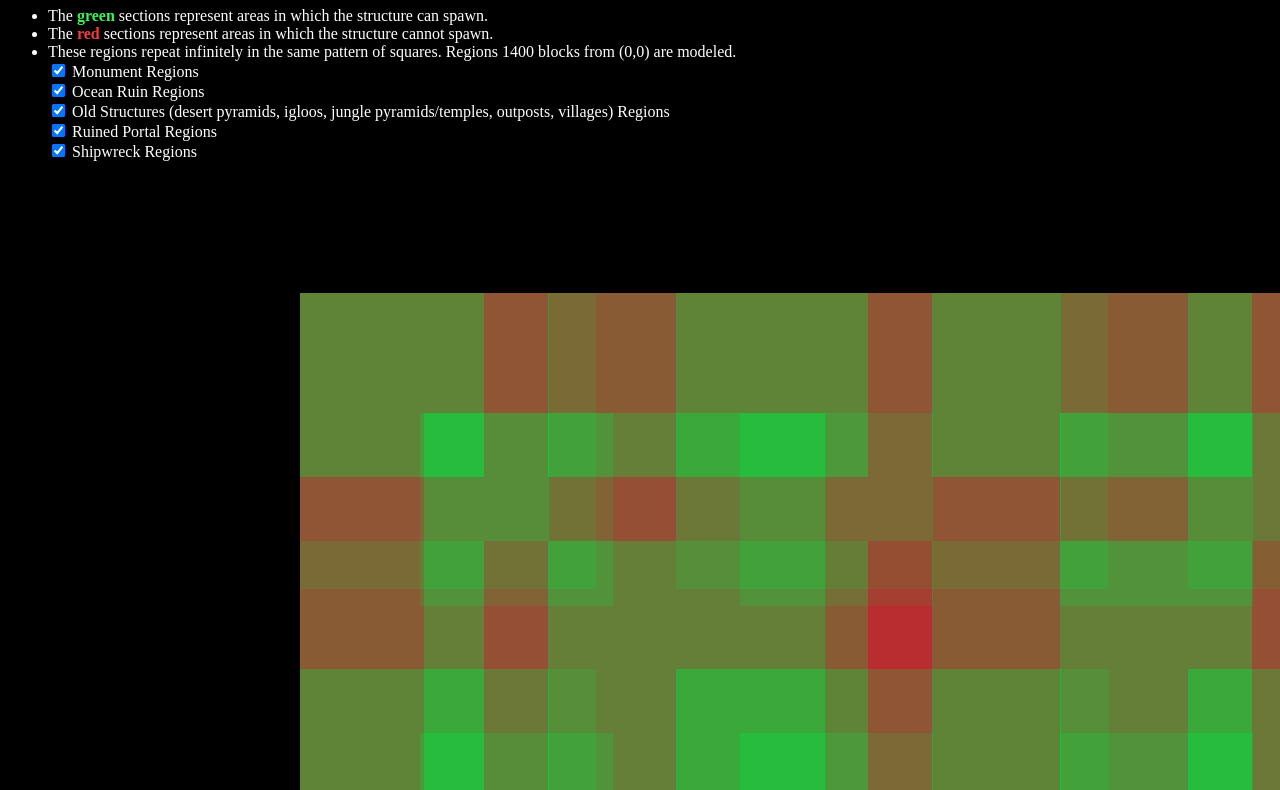
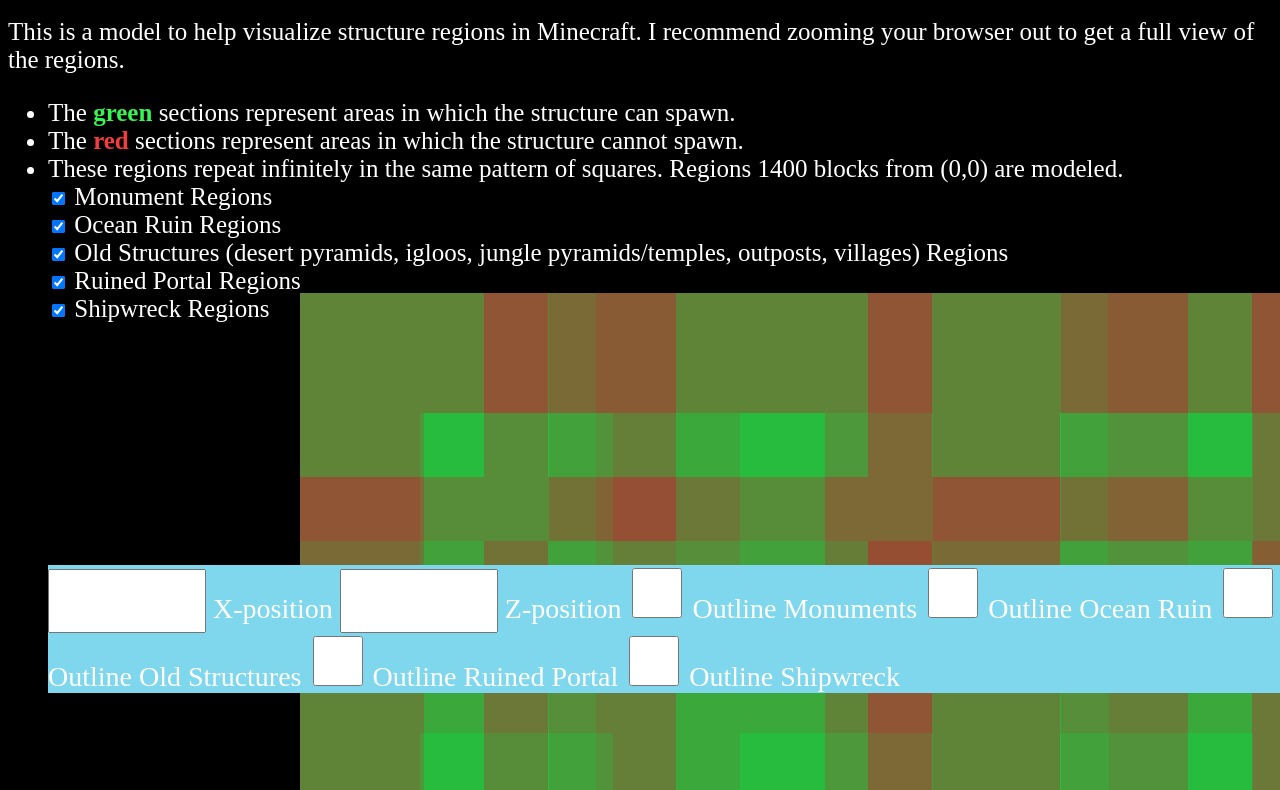
Before and after one commit to Howwylc/mcstructureregions.github.io, a plain HTML site: page index.html in a window 1280 px wide. Shown: the part 107-897 px from the top of the page. Drawn offline with Linux system fonts and the light colour scheme.

Commit message:
Update index.html

```diff
--- a/index.html
+++ b/index.html
@@ -1,9 +1,9 @@
 <!DOCTYPE HTML>
 <title>Structure Regions</title>
-<body style="background-color:black; color: white;">
+<body style="background-color:black; color: white; font-size:25px">
   <h1>Structure Region Viewer</h1>
 
-  <p>This is a model to help visualize structure regions in Minecraft</p>
+  <p>This is a model to help visualize structure regions in Minecraft. I recommend zooming your browser out to get a full view of the regions.</p>
   <ul>
 	<li>The <b style="color: #35F652">green</b> sections represent areas in which the structure can spawn.</li>
 	<li>The <b style="color: #F33B40">red</b> sections represent areas in which the structure cannot spawn.</li>
@@ -32,18 +32,18 @@
   <div id="ruinedportalOutline" style="left: 300px; top: 400px; position: absolute; visibility: hidden; opacity:1;"> <img src="ruined portal outline.png"> </div>
   <div id="shipwreckOutline" style="left: 300px; top: 400px; position: absolute; visibility: hidden; opacity:1;"> <img src="shipwreck outline.png"> </div>
 
-  <div style="position: fixed; top: 0; width: 100%; overflow: hidden; background-color: #7ed7ed;">
-  	<input type="text" id="cursorX" size="3"> X-position of the player
-  	<input type="text" id="cursorY" size="3"> Z-position of the player
-	<input type="checkbox" onclick="monumentOutlineButton()" id="monumentOutline" name="monumentOutline"></input>
+  <div style="position: fixed; bottom: 0; width: 100%; overflow: hidden; background-color: #7ed7ed; font-size: 1.75rem">
+  	<input type="text" id="cursorX" size="3" style=" font-size: 50px"> X-position
+  	<input type="text" id="cursorY" size="3" style=" font-size: 50px"> Z-position
+	<input type="checkbox" onclick="monumentOutlineButton()" id="monumentOutline" name="monumentOutline" style=" width: 50px; height: 50px;"></input>
 		<label for="monumentOutline">Outline Monuments</label>
- 	<input type="checkbox" onclick="oceanruinOutlineButton()" id="oceanruinOutline" name="oceanruinOutline"></input>
+ 	<input type="checkbox" onclick="oceanruinOutlineButton()" id="oceanruinOutline" name="oceanruinOutline" style=" width: 50px; height: 50px;"></input>
 		<label for="oceanruinOutline">Outline Ocean Ruin</label>
-	<input type="checkbox" onclick="oldstructuresOutlineButton()" id="oldstructuresOutline" name="oldstructuresOutline"></input>
+	<input type="checkbox" onclick="oldstructuresOutlineButton()" id="oldstructuresOutline" name="oldstructuresOutline" style=" width: 50px; height: 50px;"></input>
 		<label for="oldstructuresOutline">Outline Old Structures</label>
-	<input type="checkbox" onclick="ruinedportalOutlineButton()" id="ruinedportalOutline" name="ruinedportalOutline"></input>
+	<input type="checkbox" onclick="ruinedportalOutlineButton()" id="ruinedportalOutline" name="ruinedportalOutline" style=" width: 50px; height: 50px;"></input>
 		<label for="ruinedportalOutline">Outline Ruined Portal</label>
-	<input type="checkbox" onclick="shipwreckOutlineButton()" id="shipwreckOutline" name="shipwreckOutline"></input>
+	<input type="checkbox" onclick="shipwreckOutlineButton()" id="shipwreckOutline" name="shipwreckOutline" style=" width: 50px; height: 50px;"></input>
 		<label for="shipwreckOutline">Outline Shipwreck</label>
   </div>
 
```
